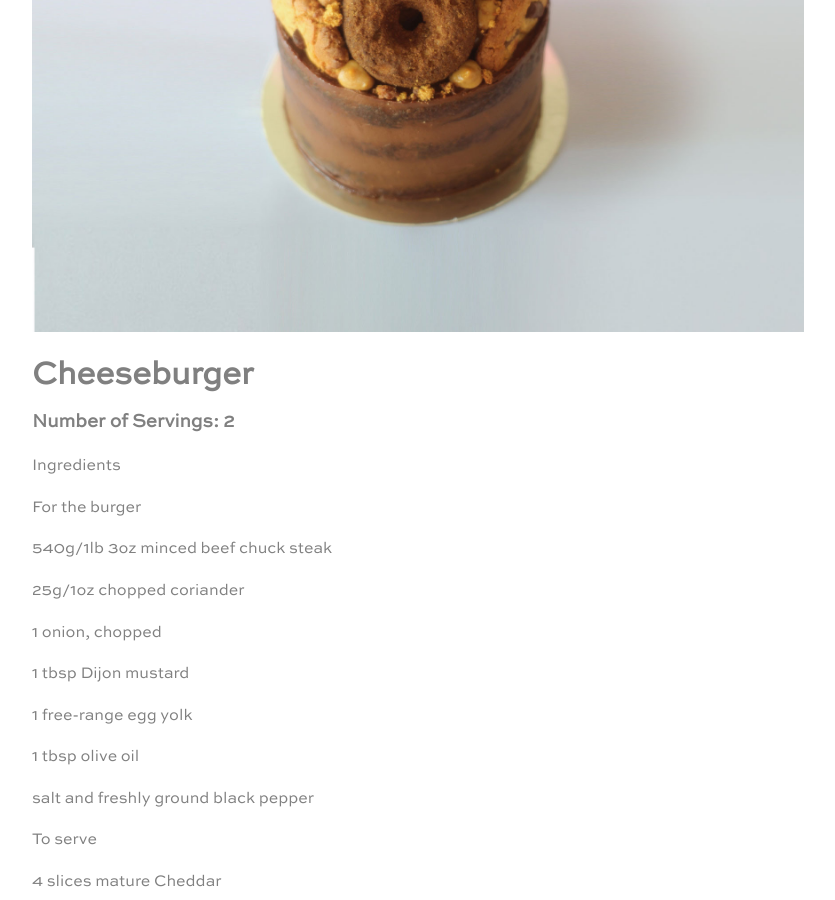
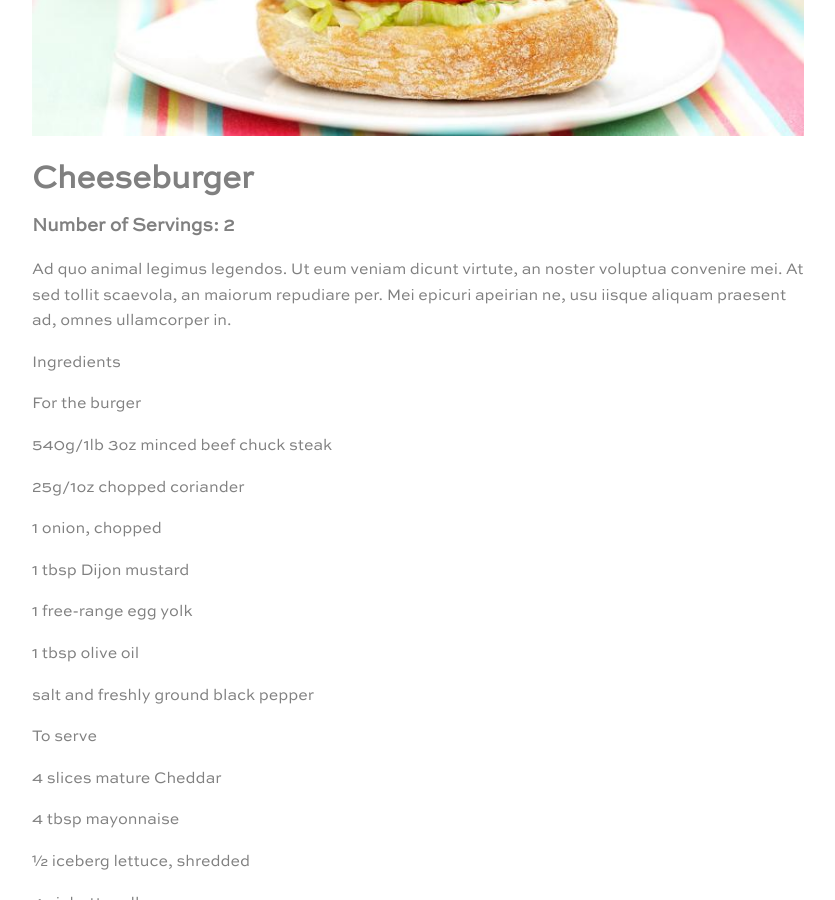
Before and after one commit to Katie85/www.thecomfortcupboard.com.au, a Jekyll site: the page built from _posts/2018-06-18-cheeseburger.md, in a window 1280 px wide and 900 px high, scrolled down 516 px. Shown: the whole window, without its empty margins (222-1057 px from the left). Built offline with Jekyll 4.4.1, drawn with Linux system fonts in a browser that asks for light colours; nearby versions of some CDN libraries.

Commit message:
Updated '_posts/2018-06-18-cheeseburger.md' via CloudCannon

```diff
--- a/_posts/2018-06-18-cheeseburger.md
+++ b/_posts/2018-06-18-cheeseburger.md
@@ -4,12 +4,15 @@ title: Cheeseburger
 meta-description:
 meta-keywords:
 serves: 2
-image_path: /img/cake-menu.jpg
+image_path: /uploads/homemadebeefburger-83644-16x9.jpg
 categories:
   - food
   - recipes
+  - Party
 author: Katie Smith
 ---
+
+Ad quo animal legimus legendos. Ut eum veniam dicunt virtute, an noster voluptua convenire mei. At sed tollit scaevola, an maiorum repudiare per. Mei epicuri apeirian ne, usu iisque aliquam praesent ad, omnes ullamcorper in.
 
 Ingredients
 
```
